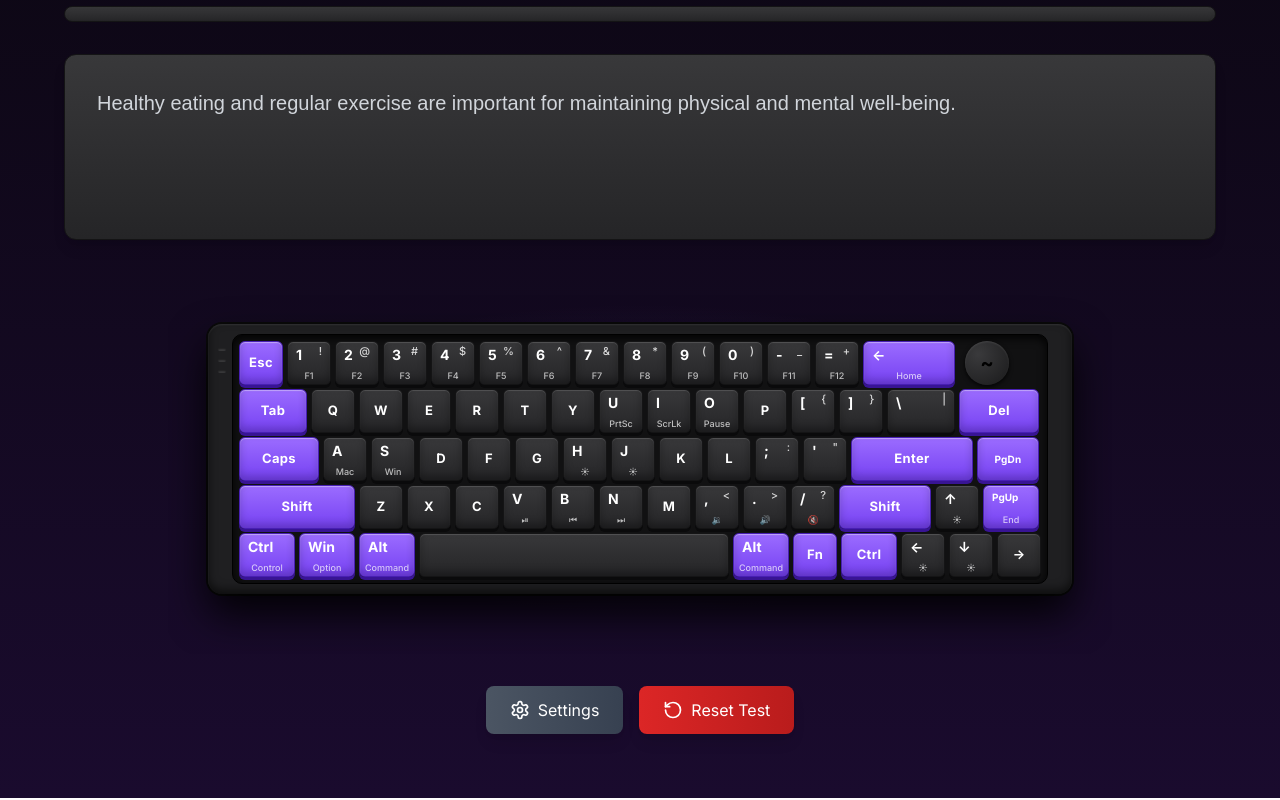
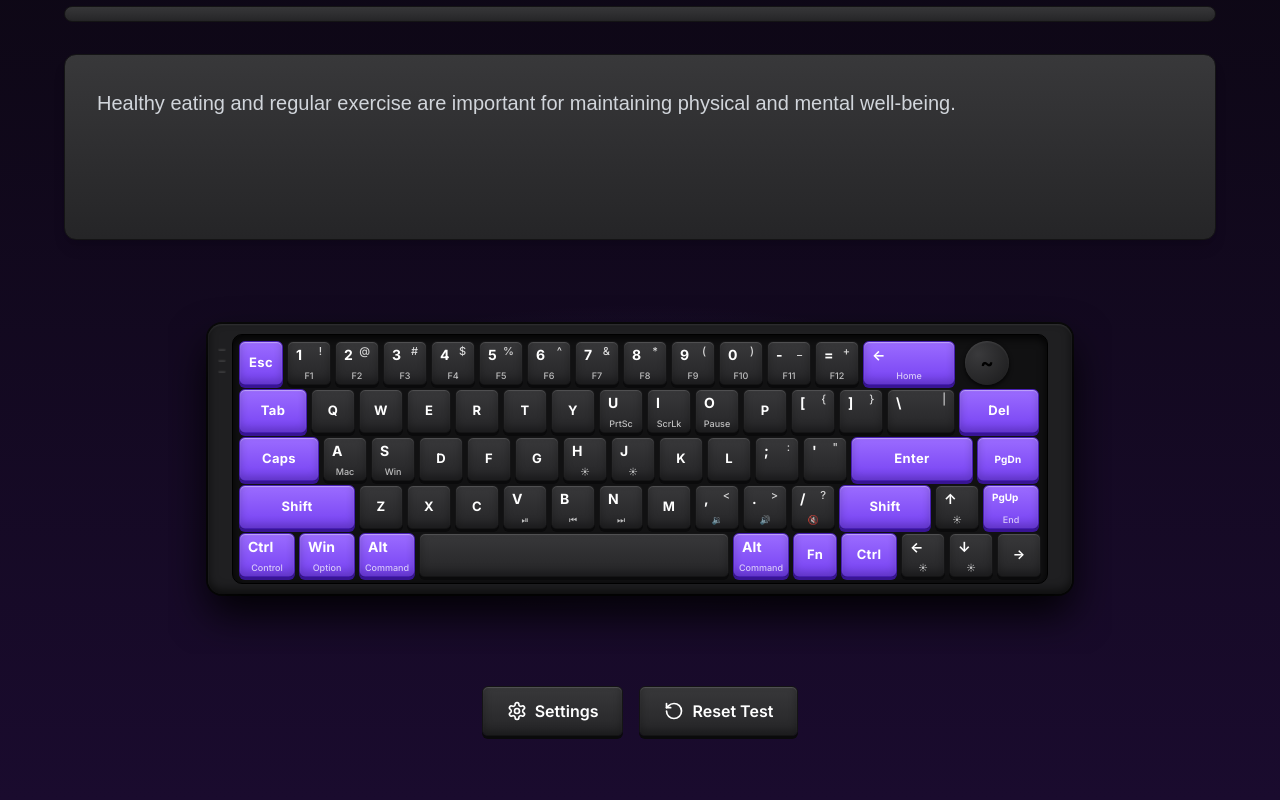
Before and after one commit to codewithdhruba01/TypeMaster, a React (Vite) app: page / in a window 1280 px wide. Shown: the part 570-1370 px from the top of the page. Built offline with nearby package versions, Linux system fonts and the light colour scheme; a web font is replaced by a local one.

Commit message:
feat: implement btn-keyboard styling and apply it to control buttons in TypingTest component

```diff
--- a/src/components/TypingTest.tsx
+++ b/src/components/TypingTest.tsx
@@ -660,7 +660,7 @@ const TypingTest: React.FC = () => {
         <div className="flex flex-wrap gap-4 justify-center mb-8">
           <button
             onClick={() => setShowSettings(true)}
-            className="flex items-center gap-2 px-6 py-3 bg-gradient-to-r from-gray-600 to-gray-700 text-white rounded-lg hover:from-gray-700 hover:to-gray-800 transition-all duration-300 transform hover:scale-105 shadow-lg"
+            className="btn-keyboard flex items-center gap-2 px-6 py-3 font-semibold hover:text-gray-300"
           >
             <Settings className="w-5 h-5" />
             Settings
@@ -669,11 +669,7 @@ const TypingTest: React.FC = () => {
           {isStarted && !isFinished && (
             <button
               onClick={togglePause}
-              className={`flex items-center gap-2 px-6 py-3 text-white rounded-lg transition-all duration-300 transform hover:scale-105 shadow-lg ${
-                isPaused
-                  ? 'bg-gradient-to-r from-green-600 to-green-700 hover:from-green-700 hover:to-green-800'
-                  : 'bg-gradient-to-r from-yellow-600 to-yellow-700 hover:from-yellow-700 hover:to-yellow-800'
-              }`}
+              className="btn-keyboard flex items-center gap-2 px-6 py-3 font-semibold hover:text-gray-300"
             >
               {isPaused ? (
                 <Play className="w-5 h-5" />
@@ -686,7 +682,7 @@ const TypingTest: React.FC = () => {
 
           <button
             onClick={resetTest}
-            className="flex items-center gap-2 px-6 py-3 bg-gradient-to-r from-red-600 to-red-700 text-white rounded-lg hover:from-red-700 hover:to-red-800 transition-all duration-300 transform hover:scale-105 shadow-lg"
+            className="btn-keyboard flex items-center gap-2 px-6 py-3 font-semibold hover:text-gray-300"
           >
             <RotateCcw className="w-5 h-5" />
             Reset Test
--- a/src/index.css
+++ b/src/index.css
@@ -64,3 +64,25 @@ button:active {
     opacity: 0.7;
   }
 }
+/* Keyboard style buttons */
+.btn-keyboard {
+  background: linear-gradient(180deg, #38383a 0%, #252527 100%);
+  border: 1px solid #141415;
+  border-radius: 6px;
+  color: #fff;
+  cursor: pointer;
+  user-select: none;
+  transition: transform 0.05s, box-shadow 0.05s;
+  box-shadow:
+    0px 3px 0px 0px #0a0a0b,
+    inset 0px 1px 1px rgba(255,255,255,0.15),
+    inset 0px -4px 8px rgba(0,0,0,0.3);
+}
+
+.btn-keyboard:active {
+  transform: translateY(2px) !important;
+  box-shadow:
+    0px 0px 0px 0px #0a0a0b,
+    inset 0px 1px 1px rgba(255,255,255,0.1),
+    inset 0px -2px 4px rgba(0,0,0,0.3) !important;
+}
```
